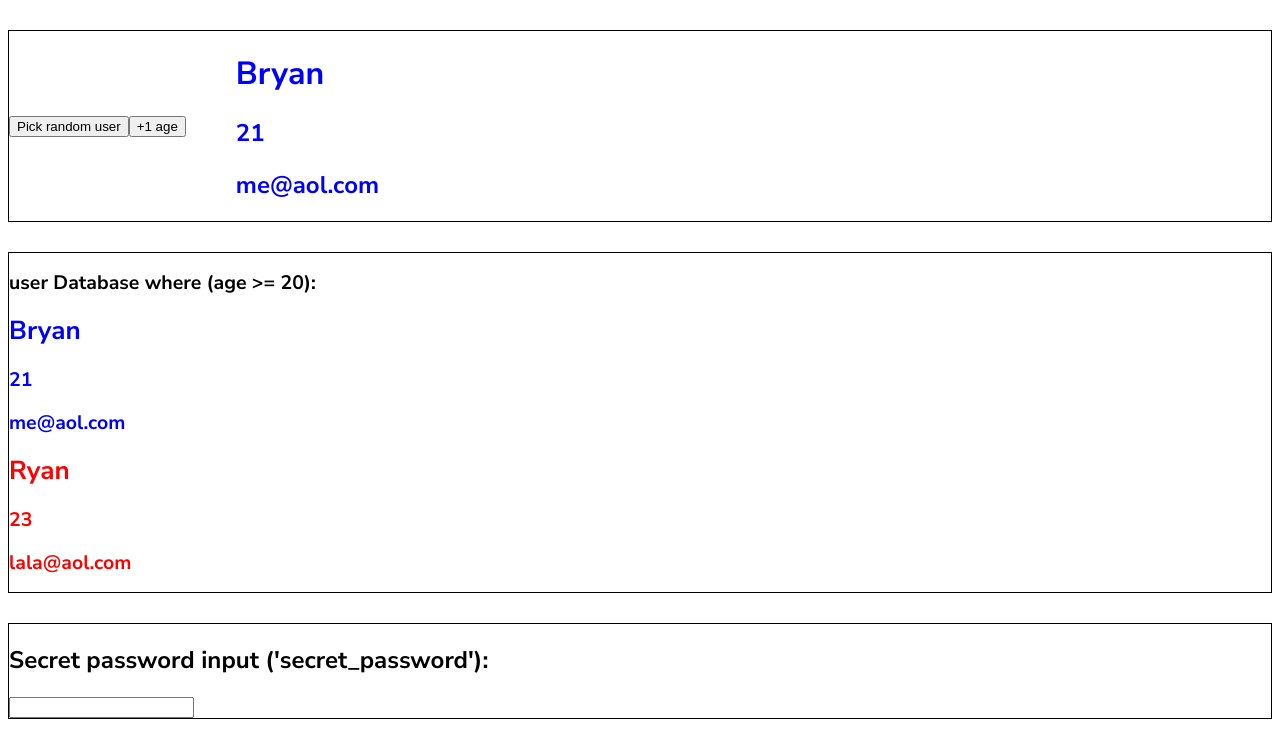
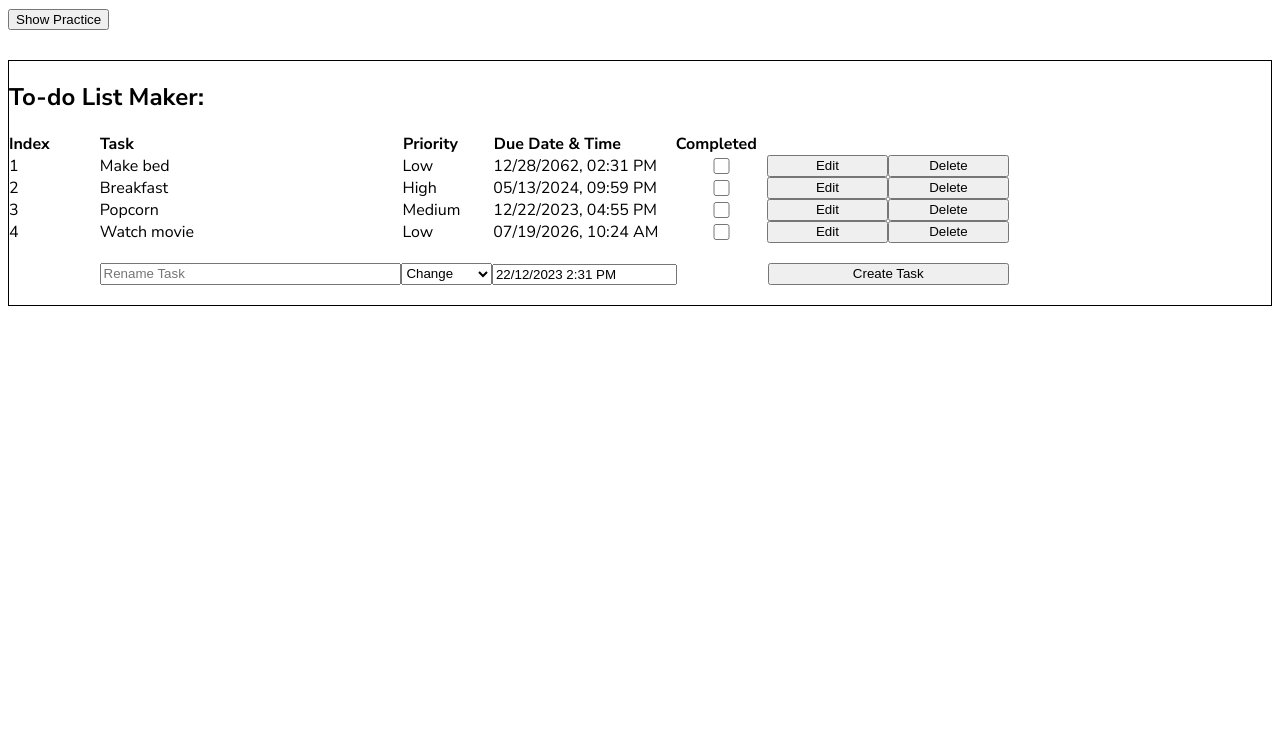
Before and after one commit to bryanlzl/React-Tasker, a React (Create React App) app: page / in a window 1280 px wide. Shown: the top 748 px of the page. Built offline with nearby package versions, Linux system fonts and the light colour scheme; the HTML template or start-up script is replaced by a standard one.

Commit message:
feature: sort by due date & time
- sort tasks by earliest and latest due date & time
- added date + time picker in 1 field

```diff
--- a/package.json
+++ b/package.json
@@ -3,11 +3,13 @@
   "version": "0.1.0",
   "private": true,
   "dependencies": {
+    "@babel/plugin-proposal-private-property-in-object": "^7.21.11",
     "@testing-library/jest-dom": "^5.17.0",
     "@testing-library/react": "^13.4.0",
     "@testing-library/user-event": "^13.5.0",
-    "@babel/plugin-proposal-private-property-in-object":"^13.5.0",
+    "date-fns": "^3.0.6",
     "react": "^18.2.0",
+    "react-datepicker": "^4.25.0",
     "react-datetime-picker": "^5.6.0",
     "react-dom": "^18.2.0",
     "react-scripts": "5.0.1",
--- a/src/App.js
+++ b/src/App.js
@@ -5,6 +5,7 @@ import styles from "./styles/App.module.css";
 import "./styles/font.css";
 
 function App() {
+  const [hidePractice, setHidePractice] = useState(true);
   const userStats1 = {
     name: "Bryan",
     age: 21,
@@ -61,19 +62,31 @@ function App() {
 
   return (
     <div className={styles.App}>
+      <button onClick={() => setHidePractice(!hidePractice)}>
+        {hidePractice ? "Show Practice" : "Hide Practice"}
+      </button>
+      {!hidePractice && (
+        <div>
           <div className={styles["random-selector"]}>
             <span>
               <button onClick={pickUserRandom}>Pick random user</button>
               <button onClick={increaseAge}>+1 age</button>
             </span>
-        <GetNameComp content={userDB[userStat]} iStyle={colourEval(userStat)} />
+            <GetNameComp
+              content={userDB[userStat]}
+              iStyle={colourEval(userStat)}
+            />
           </div>
           <div className={styles["name-list"]}>
             <h2>user Database where (age >= 20):</h2>
             {Object.keys(userDB).map((x) => {
               if (userDB[x].age >= 20) {
                 return (
-              <GetNameComp key={x} content={userDB[x]} iStyle={colourEval(x)} />
+                  <GetNameComp
+                    key={x}
+                    content={userDB[x]}
+                    iStyle={colourEval(x)}
+                  />
                 );
               }
             })}
@@ -87,7 +100,8 @@ function App() {
             ></input>
             {testString === "secret_password" && <p>Password is correct</p>}
           </div>
-
+        </div>
+      )}
       <TaskTracker />
     </div>
   );
--- a/src/components/TaskTracker/task.js
+++ b/src/components/TaskTracker/task.js
@@ -21,9 +21,18 @@ function Task(props) {
           <div>{taskKey}</div>
           <div>{taskName}</div>
           <div>{taskPriority}</div>
-          <div>{dueDate.toLocaleString()}</div>
+          <div>
+            {dueDate.toLocaleString([], {
+              day: "2-digit",
+              month: "2-digit",
+              year: "numeric",
+              hour: "2-digit",
+              minute: "2-digit",
+            })}
+          </div>
         </div>
         <input
+          className="task-checkbox"
           type="checkbox"
           onChange={() => {
             taskChangeHandler("complete", taskId, {});
--- a/src/components/TaskTracker/taskCreateForm.js
+++ b/src/components/TaskTracker/taskCreateForm.js
@@ -1,4 +1,7 @@
 import React, { useState, useEffect } from "react";
+import DatePicker from "react-datepicker";
+import { enGB } from "date-fns/locale";
+import "react-datepicker/dist/react-datepicker.css";
 import "../../styles/taskTracker/task.css";
 
 function TaskCreateForm(props) {
@@ -56,13 +59,23 @@ function TaskCreateForm(props) {
           <option value="Medium">Medium</option>
           <option value="Low">Low</option>
         </select>
-        <input
+
+        <DatePicker
+          className="my-custom-datepicker"
           type="date"
           name="dueDate"
-          onChange={handleInputChange}
-          defaultValue={new Date()}
+          selected={taskForm.dueDate}
+          locale={enGB}
+          onChange={(event) =>
+            handleInputChange({ target: { name: "dueDate", value: event } })
+          }
+          timeInputLabel="Time:"
+          dateFormat="dd/MM/yyyy h:mm a"
+          showTimeInput
         />
+
         <div />
+
         <button
           onClick={(event) => {
             handleSubmit(event);
--- a/src/components/TaskTracker/taskList.js
+++ b/src/components/TaskTracker/taskList.js
@@ -13,7 +13,6 @@ function TaskList(props) {
     .map((key, index) => {
       taskKeys.push([key, index + 1]);
     });
-
   const [sortState, setSortState] = useState({
     index: true,
     task: true,
@@ -21,6 +20,12 @@ function TaskList(props) {
     dueDate: true,
   });
   const [currSort, setCurrSort] = useState("index");
+
+  const sortByDate = (key1, key2) => {
+    const dueDate1 = key1[0];
+    const dueDate2 = key2[0];
+    return dueDate2 - dueDate1;
+  };
 
   const taskSortHandler = (sortType, sortAsc) => {
     const iTable = {};
@@ -43,13 +48,10 @@ function TaskList(props) {
         if (!sortAsc) {
           taskKeys = taskKeys.reverse();
         }
-        taskKeys.map((key, index) => {
+        for (let index = 0; index < taskKeys.length; index++) {
           taskKeys[index] = [taskKeys[index][1], taskKeys[index][2]];
-        });
-        taskKeys.map((key, index) => {
           iTable[index] = taskKeys[index];
-          index++;
-        });
+        }
         return iTable;
       case "priority":
         taskKeys.map((key, index) => {
@@ -58,24 +60,28 @@ function TaskList(props) {
             ...key,
           ];
         });
-
         taskKeys = taskKeys.sort();
         if (!sortAsc) {
           taskKeys = taskKeys.reverse();
         }
+        for (let index = 0; index < taskKeys.length; index++) {
+          taskKeys[index] = [taskKeys[index][1], taskKeys[index][2]];
+          iTable[index] = taskKeys[index];
+        }
+        return iTable;
+      case "dueDate":
         taskKeys.map((key, index) => {
+          taskKeys[index] = [taskList[key[0]].dueDate, ...key];
+        });
+        taskKeys = taskKeys.sort(sortByDate);
+        if (!sortAsc) {
+          taskKeys = taskKeys.reverse();
+        }
+        for (let index = 0; index < taskKeys.length; index++) {
           taskKeys[index] = [taskKeys[index][1], taskKeys[index][2]];
-        });
-        taskKeys.map((key, index) => {
           iTable[index] = taskKeys[index];
-          index++;
-        });
+        }
         return iTable;
-      case "duedate":
-        if (sortAsc) {
-        } else {
-        }
-        break;
       default:
         console.log("what the....");
     }
@@ -121,8 +127,18 @@ function TaskList(props) {
         >
           Priority
         </div>
-        <div className="task-header">Due Date</div>
-        <div className="task-header">Completion</div>
+        <div
+          className="task-header"
+          onClick={() => {
+            setSortState((prev) => {
+              return { ...prev, dueDate: !prev["dueDate"] };
+            });
+            setCurrSort("dueDate");
+          }}
+        >
+          Due Date & Time
+        </div>
+        <div className="task-header">Completed</div>
       </div>
       {Object.keys(indexTable).map((x) => {
         return (
--- a/src/components/TaskTracker/taskTracker.js
+++ b/src/components/TaskTracker/taskTracker.js
@@ -9,19 +9,25 @@ function TaskTracker() {
     0: {
       taskName: "Make bed",
       taskPriority: "Low",
-      dueDate: tempDueDate,
+      dueDate: new Date(tempDueDate.getTime() + 1231286400000),
       isCompleted: false,
     },
     1: {
       taskName: "Breakfast",
       taskPriority: "High",
-      dueDate: tempDueDate,
+      dueDate: new Date(tempDueDate.getTime() + 12382122460),
       isCompleted: false,
     },
     2: {
       taskName: "Popcorn",
       taskPriority: "Medium",
-      dueDate: tempDueDate,
+      dueDate: new Date(tempDueDate.getTime() + 8645500),
+      isCompleted: false,
+    },
+    3: {
+      taskName: "Watch movie",
+      taskPriority: "Low",
+      dueDate: new Date(tempDueDate.getTime() + 81201233123),
       isCompleted: false,
     },
   });
--- a/src/styles/taskTracker/task.css
+++ b/src/styles/taskTracker/task.css
@@ -10,7 +10,7 @@
 
 .task-entry-header {
   display: grid;
-  grid-template-columns: 0.3fr 1fr 0.3fr 1fr 0.4fr 0.4fr 0.4fr;
+  grid-template-columns: 0.3fr 1fr 0.3fr 0.6fr 0.3fr 0.4fr 0.4fr;
   height: auto;
   width: 1000px;
   cursor: pointer;
@@ -18,14 +18,14 @@
 
 .task-entry {
   display: grid;
-  grid-template-columns: 2.6fr 0.4fr 0.4fr 0.4fr;
+  grid-template-columns: 2.2fr 0.3fr 0.4fr 0.4fr;
   height: auto;
   width: 1000px;
 }
 
 .task-entry-values {
   display: grid;
-  grid-template-columns: 0.3fr 1fr 0.3fr 1fr;
+  grid-template-columns: 0.3fr 1fr 0.3fr 0.6fr;
   height: auto;
   width: auto;
 }
@@ -36,7 +36,7 @@
 
 .task-edit-form {
   display: grid;
-  grid-template-columns: 0.3fr 1fr 0.3fr 1fr 0.4fr 0.4fr 0.4fr;
+  grid-template-columns: 0.3fr 1fr 0.3fr 0.6fr 0.3fr 0.4fr 0.4fr;
   height: auto;
   width: 1000px;
   margin-bottom: 10px;
@@ -44,7 +44,7 @@
 
 .task-create-form {
   display: grid;
-  grid-template-columns: 0.3fr 1fr 0.3fr 1fr 0.4fr 0.8fr;
+  grid-template-columns: 0.3fr 1fr 0.3fr 0.6fr 0.3fr 0.8fr;
   height: auto;
   width: 1000px;
   margin: 20px 0 20px 0;
@@ -58,3 +58,7 @@
   border-radius: 5px;
   background-color: rgb(235, 235, 235);
 }
+
+.task-checkbox {
+  width: 85px;
+}
```
Also changed, not shown: 1 other file (tests, documents, lock files or other folders). Lines whose indentation alone changed are shown as unchanged.
